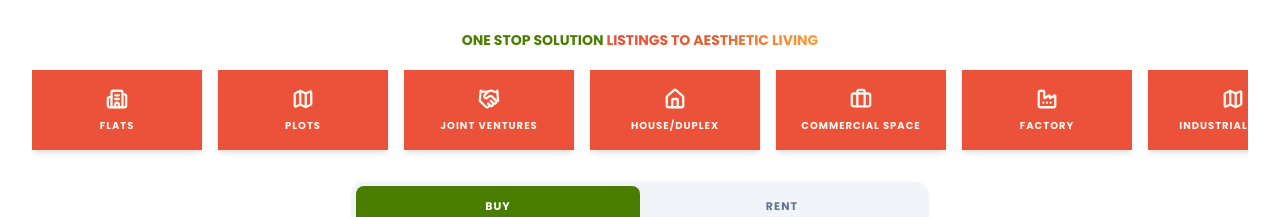
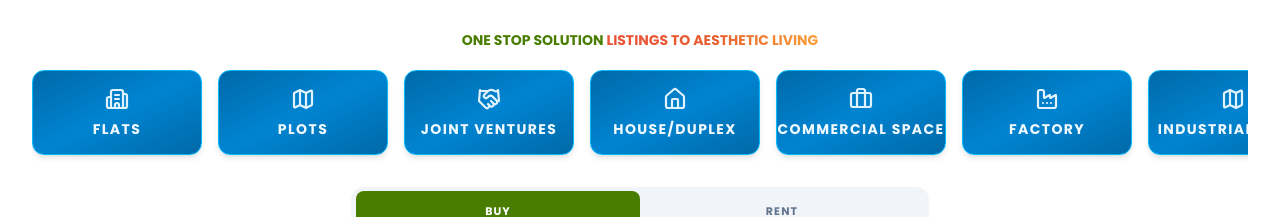
Before and after one commit to passportpulse/property-wala-ankita, a React (Vite) app: page / in a window 1280 px wide. Shown: the part 130-347 px from the top of the page. Built offline with nearby package versions, Linux system fonts and the light colour scheme.

Commit message:
home page updated

```diff
--- a/src/pages/home/sections/HomeHero.jsx
+++ b/src/pages/home/sections/HomeHero.jsx
@@ -92,14 +92,14 @@ export default function HomeHero() {
     <Section size="small" className="bg-white font-poppins">
       <Container>
         <div className="text-center flex flex-col items-center">
-
           {/* HEADING */}
           <div className="mb-3 mt-2">
             <h1 className="text-xs lg:text-sm font-black uppercase">
               <span className="text-lime-700">One Stop Solution</span>
 
               <span className="bg-linear-to-r from-coral-red via-soft-orange to-peach-glow bg-clip-text text-transparent">
-                {" "}Listings to Aesthetic Living
+                {" "}
+                Listings to Aesthetic Living
               </span>
             </h1>
           </div>
@@ -135,44 +135,62 @@ export default function HomeHero() {
                     }}
                     className={`
     min-w-[170px]
-                      h-[80px]
+    h-[85px]
 
-                      bg-coral-red
-                      text-orange-50
+    rounded-xl
 
-                      text-[10px]
+    bg-linear-to-br from-sky-700 via-sky-600 to-sky-700
+    text-white
+
+    hover:from-sky-600 hover:via-sky-500 hover:to-sky-600
+
+    text-sm
     font-black
     uppercase
     tracking-widest
 
     shadow-md
+    hover:shadow-xl
 
-                      hover:bg-orange-600
-                      hover:scale-105
+    hover:-translate-y-0.5
+    hover:scale-[1.03]
 
     active:scale-95
 
-                      transition-all duration-300
+    transition-all duration-300 ease-out
 
     flex-shrink-0
-
     flex flex-col
     items-center
     justify-center
     gap-2
 
+    border border-sky-400
+
     ${
       selected === item.name
-                          ? "bg-orange-600 scale-105"
+        ? "bg-gradient-to-br from-sky-800 via-sky-700 to-sky-800 border-sky-800 shadow-lg scale-[1.05]"
         : ""
     }
   `}
                   >
                     {/* ICON */}
-                    <Icon size={22} strokeWidth={2.5} />
+                    <Icon
+                      size={24}
+                      strokeWidth={2.2}
+                      className={`${
+                        selected === item.name ? "text-white" : "text-sky-100"
+                      }`}
+                    />
 
                     {/* TEXT */}
-                    <span>{item.name}</span>
+                    <span
+                      className={`${
+                        selected === item.name ? "text-white" : "text-sky-50"
+                      }`}
+                    >
+                      {item.name}
+                    </span>
                   </button>
                 );
               })}
@@ -181,10 +199,8 @@ export default function HomeHero() {
 
           {/* SEARCH CARD */}
           <div className="w-full max-w-xl relative z-10">
-
             {/* TOGGLE */}
             <div className="flex bg-slate-100 p-1 rounded-xl shadow mb-3">
-
               <button
                 onClick={() => setMode("find")}
                 className={`
@@ -218,14 +234,11 @@ export default function HomeHero() {
               >
                 Rent
               </button>
-
             </div>
 
             {/* SELL */}
             <div className="mt-4 bg-slate-100 p-1.5 rounded-2xl shadow-xl">
-
               <div className="flex w-full">
-
                 <button
                   onClick={() => navigate("/sell")}
                   className="
@@ -258,17 +271,11 @@ export default function HomeHero() {
                   "
                 >
                   Post Your Property Free
-
                   <Search size={16} strokeWidth={2.5} />
-
                 </button>
-
               </div>
-
             </div>
-
           </div>
-
         </div>
       </Container>
     </Section>
```
Lines whose indentation alone changed are shown as unchanged.
